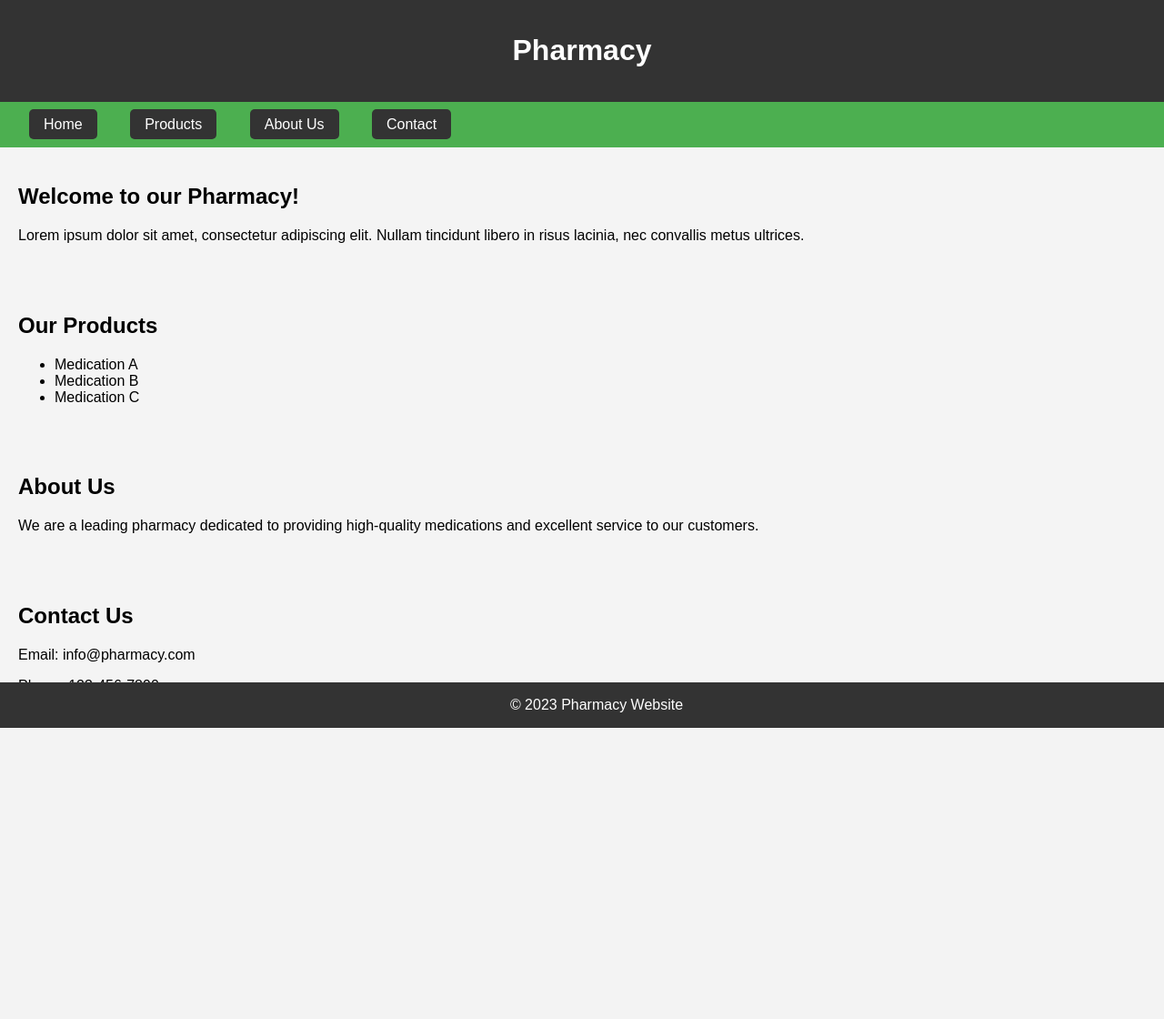
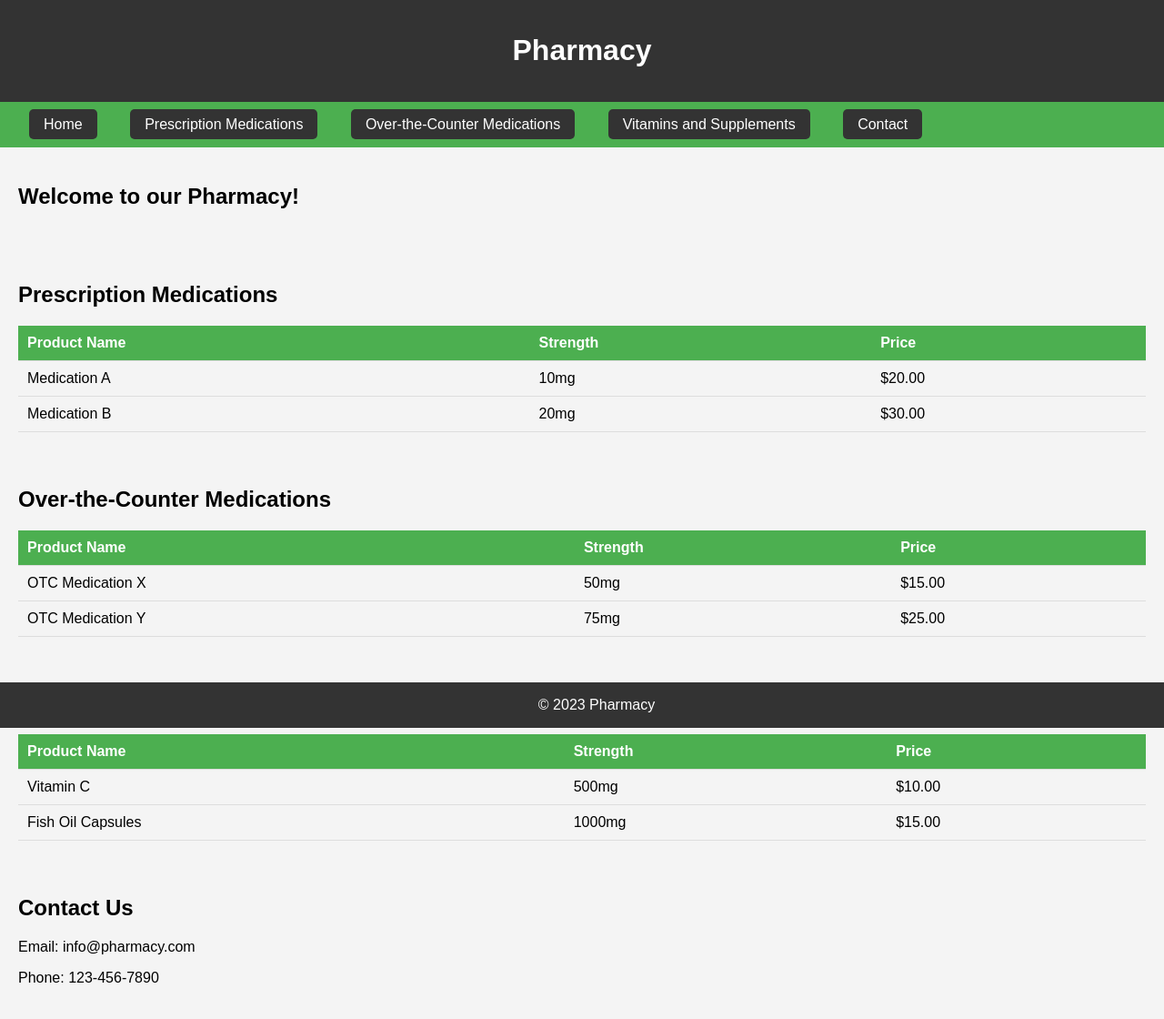
Before and after one commit to eslam7-star/cms, a Django app: a page that uses database/templates/pharmacy.html in a window 1280 px wide. Shown: the whole page at 91% size. Before the commit the page ends 800 px from the top, so only its background shows below. Run offline with Django 3.2, Linux system fonts and the light colour scheme.

Commit message:
0xpharmacy_edited

```diff
--- a/database/templates/pharmacy.html
+++ b/database/templates/pharmacy.html
@@ -41,6 +41,23 @@
             padding: 20px;
         }
 
+        table {
+            width: 100%;
+            border-collapse: collapse;
+            margin-top: 20px;
+        }
+
+        th, td {
+            padding: 10px;
+            text-align: left;
+            border-bottom: 1px solid #ddd;
+        }
+
+        th {
+            background-color: #4CAF50;
+            color: white;
+        }
+
         footer {
             background-color: #333;
             color: white;
@@ -60,29 +77,92 @@
 
 <nav>
     <a href="#home">Home</a>
-    <a href="#products">Products</a>
-    <a href="#about">About Us</a>
+    <a href="#prescription-meds">Prescription Medications</a>
+    <a href="#over-the-counter">Over-the-Counter Medications</a>
+    <a href="#vitamins">Vitamins and Supplements</a>
     <a href="#contact">Contact</a>
 </nav>
 
 <section id="home">
     <h2>Welcome to our Pharmacy!</h2>
-    <p>Lorem ipsum dolor sit amet, consectetur adipiscing elit. Nullam tincidunt libero in risus lacinia, nec convallis metus ultrices.</p>
 </section>
 
-<section id="products">
-    <h2>Our Products</h2>
-    <ul>
-        <li>Medication A</li>
-        <li>Medication B</li>
-        <li>Medication C</li>
-        <!-- Add more products as needed -->
-    </ul>
+<section id="prescription-meds">
+    <h2>Prescription Medications</h2>
+    <table>
+        <thead>
+            <tr>
+                <th>Product Name</th>
+                <th>Strength</th>
+                <th>Price</th>
+            </tr>
+        </thead>
+        <tbody>
+            <tr>
+                <td>Medication A</td>
+                <td>10mg</td>
+                <td>$20.00</td>
+            </tr>
+            <tr>
+                <td>Medication B</td>
+                <td>20mg</td>
+                <td>$30.00</td>
+            </tr>
+            <!-- Add more prescription medications as needed -->
+        </tbody>
+    </table>
 </section>
 
-<section id="about">
-    <h2>About Us</h2>
-    <p>We are a leading pharmacy dedicated to providing high-quality medications and excellent service to our customers.</p>
+<section id="over-the-counter">
+    <h2>Over-the-Counter Medications</h2>
+    <table>
+        <thead>
+            <tr>
+                <th>Product Name</th>
+                <th>Strength</th>
+                <th>Price</th>
+            </tr>
+        </thead>
+        <tbody>
+            <tr>
+                <td>OTC Medication X</td>
+                <td>50mg</td>
+                <td>$15.00</td>
+            </tr>
+            <tr>
+                <td>OTC Medication Y</td>
+                <td>75mg</td>
+                <td>$25.00</td>
+            </tr>
+            <!-- Add more over-the-counter medications as needed -->
+        </tbody>
+    </table>
+</section>
+
+<section id="vitamins">
+    <h2>Vitamins and Supplements</h2>
+    <table>
+        <thead>
+            <tr>
+                <th>Product Name</th>
+                <th>Strength</th>
+                <th>Price</th>
+            </tr>
+        </thead>
+        <tbody>
+            <tr>
+                <td>Vitamin C</td>
+                <td>500mg</td>
+                <td>$10.00</td>
+            </tr>
+            <tr>
+                <td>Fish Oil Capsules</td>
+                <td>1000mg</td>
+                <td>$15.00</td>
+            </tr>
+            <!-- Add more vitamins and supplements as needed -->
+        </tbody>
+    </table>
 </section>
 
 <section id="contact">
@@ -92,7 +172,7 @@
 </section>
 
 <footer>
-    &copy; 2023 Pharmacy Website
+    &copy; 2023 Pharmacy
 </footer>
 
 </body>
```
